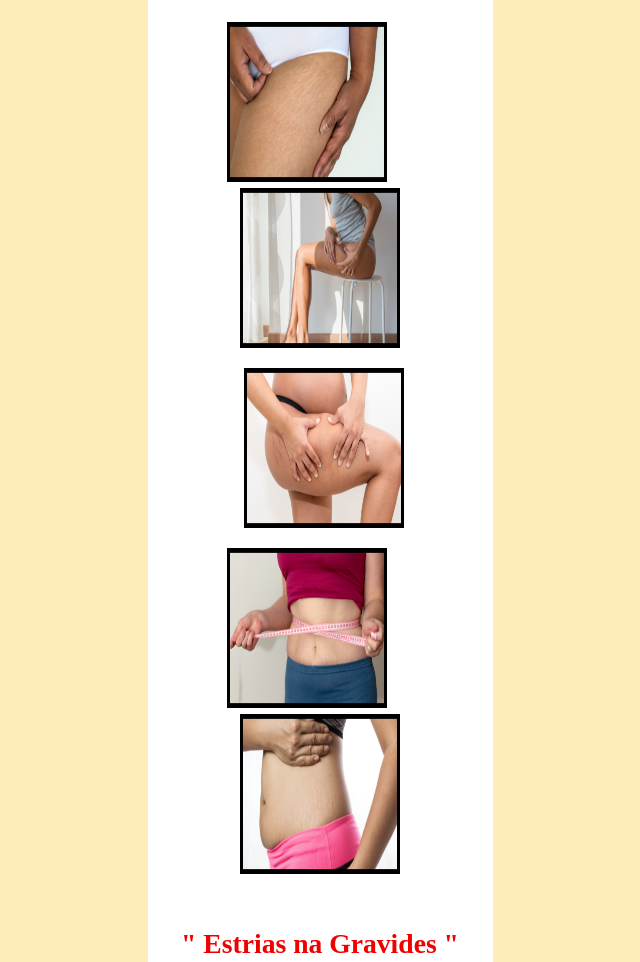
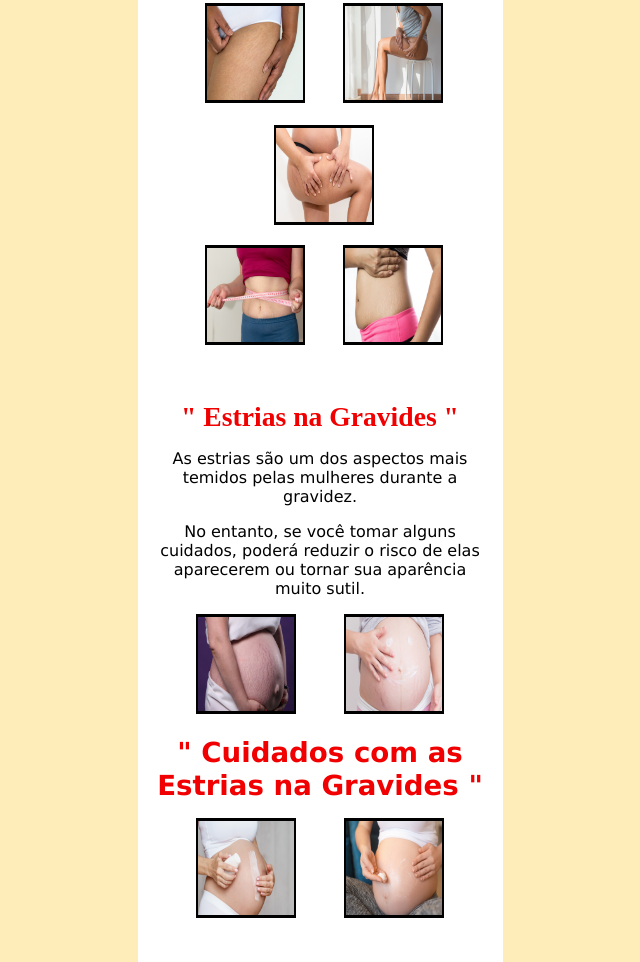
Before and after one commit to Brunaoedu/protocolozeroobarriga.com, a plain HTML site: page Upsel/index.html in a window 1280 px wide. Shown: the part 856-1818 px from the top of the page, without its empty margins (320-960 px from the left). Drawn offline with Linux system fonts and the light colour scheme.

Commit message:
Update index.html

```diff
--- a/Upsel/index.html
+++ b/Upsel/index.html
@@ -9,13 +9,13 @@
 
 
 <body bgcolor="#FEEDB8">
-<table width="315" border="0" align="center" cellpadding="5" cellspacing="10" bordercolor="#000000" bgcolor="#FFFFFF">
+<table width="335" border="0" align="center" cellpadding="5" cellspacing="10" bordercolor="#000000" bgcolor="#FFFFFF">
   <tr>
 
 </head>
 
  <td align="left" valign="top"><center>
-       <p><img src="images/header.jpg" width="315" height="200"></p>
+       <p><img src="images/header.jpg" width="335" height="200"></p>
 
 <P align="justify"><font color="#000000" face="Tahoma">O Efeito Sanfona são oscilações dos quilos que vão e voltam e deixam as mulheres malucas com tanta mudança de manequim. Esse efeito se caracteriza com a perda e ganho de peso após o emgrecimento, ou seja, o ponteiro da balança vai lá para baixo durante período do porcesso de perda de peso, mas volta a subir quando esse processo é interrompido sem precauções. </font></P>
 
@@ -31,20 +31,20 @@
  <p>&nbsp;
 <p>&nbsp;
 
-<img src = "images/estrias/estria1.png" width="160"  height="160">
+<img src = "images/estrias/estria1.png" width="100"  height="100">
  <font color="#ffffff" size="5"> .....</font>
 
-<img src = "images/estrias/estria2.png" width="160"  height="160">
+<img src = "images/estrias/estria2.png" width="100"  height="100">
 
 <p>&nbsp;
 
-<img src = "images/estrias/estria4.png" width="160"  height="160">
+<img src = "images/estrias/estria4.png" width="100"  height="100">
 
 <p>&nbsp;
 
-<img src = "images/estrias/estria12.png" width="160"  height="160">
+<img src = "images/estrias/estria12.png" width="100"  height="100">
  <font color="#ffffff" size="5"> .....</font>
-<img src = "images/estrias/estria13.png" width="160"  height="160" </p>
+<img src = "images/estrias/estria13.png" width="100"  height="100" </p>
 
 <p>&nbsp;
 
@@ -55,9 +55,9 @@
 
 <p>
 
-<img src = "images/estrias/estria20.png" width="160"  height="160">
+<img src = "images/estrias/estria20.png" width="100"  height="100">
  <font color="#ffffff" size="5"> .....</font>
-<img src = "images/estrias/estria18.png" width="160"  height="160" </p>
+<img src = "images/estrias/estria18.png" width="100"  height="100" </p>
 
 <p>
 
@@ -65,9 +65,9 @@
 
 <p> <p>
 
-<img src = "images/estrias/estria17.png" width="160"  height="160">
+<img src = "images/estrias/estria17.png" width="100"  height="100">
  <font color="#ffffff" size="5"> .....</font>
-<img src = "images/estrias/estria19.png" width="160"  height="160" </p>
+<img src = "images/estrias/estria19.png" width="100"  height="100" </p>
 
 <p>&nbsp;
 
```
